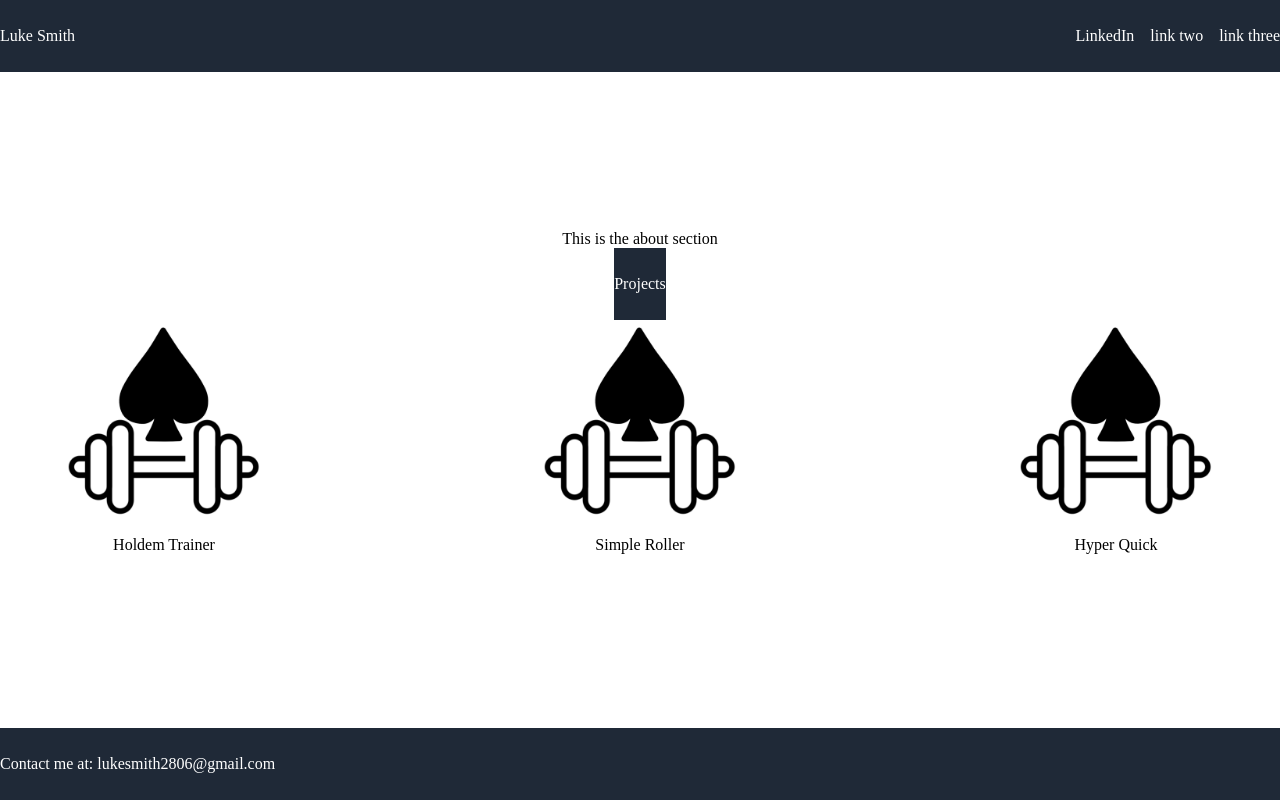
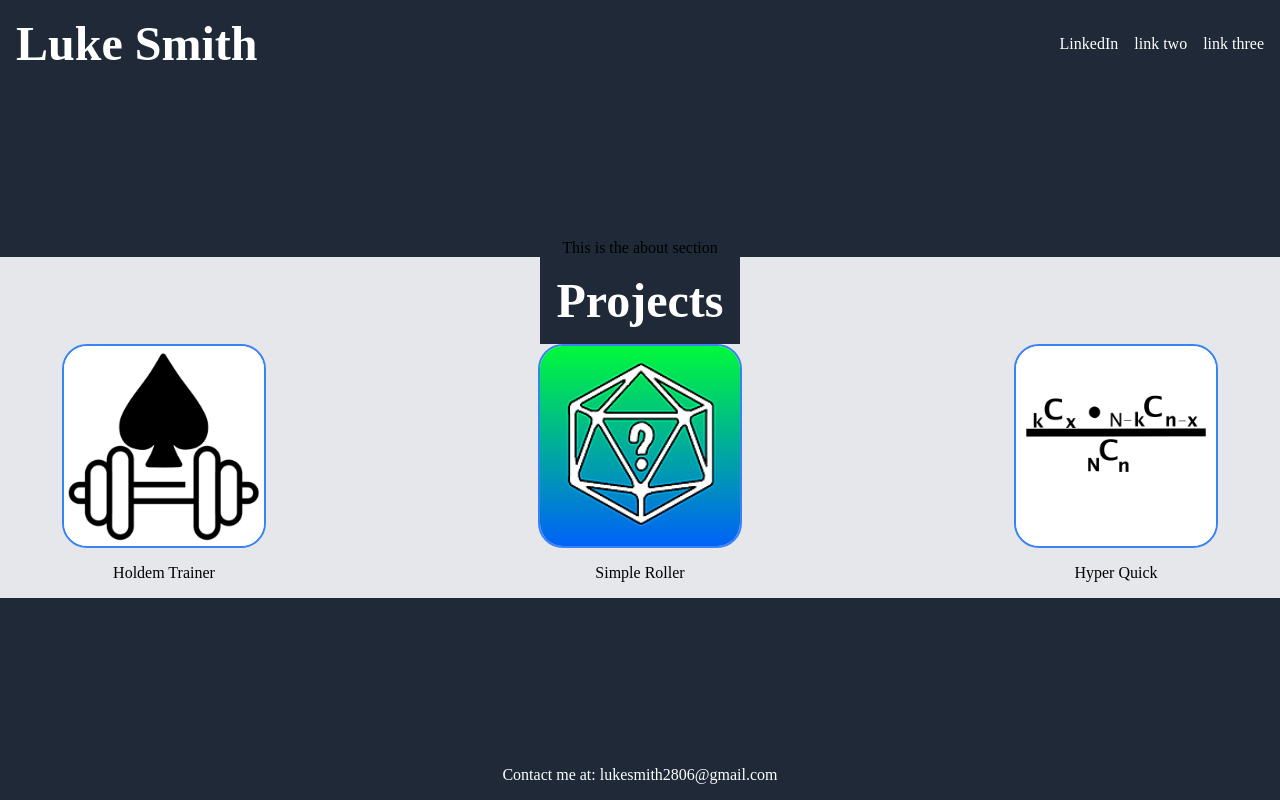
Before and after one commit to lukesmith2806/Luke-Smith-Portfolio, a plain HTML site: page index.html in a window 1280 px wide. Drawn offline with Linux system fonts and the light colour scheme.

Commit message:
Add Images and Styling Changes For App Icons
Add correct images for HyperQuick and SimpleRoller icon images
Add rounded corners to all project icon images
Add border to all project icon Images
Change background color for projects section
Change text size for name on page header

```diff
--- a/CSS/indexStyle.css
+++ b/CSS/indexStyle.css
@@ -6,10 +6,18 @@
     align-items: center;
     margin: 0;
     color: white;
-    height: 72px;
+    padding: 16px;
+
 
 }
 
+.header .text {
+    font-size: 48px;
+    font-weight: Bold;
+}
+.footer {
+    justify-content: center;
+}
 
 .projects .header {
     justify-content: center;
@@ -35,6 +43,7 @@ a {
 
 .body {
     flex: 1;
+    background-color: #1F2937;
     display: flex;
     align-items: center;
     justify-content: center;
@@ -42,6 +51,7 @@ a {
 }
 
 .projects {
+    background-color: #E5E7EB;
     display: flex;
     width: 100%;
     flex-direction: column;
@@ -69,6 +79,8 @@ a {
 .descriptions-container img {
     width: 200px;
     height: 200px;
+    border: 2px solid #3882F6;
+    border-radius: 25px;
 }
 html,
 body {
--- a/index.html
+++ b/index.html
@@ -39,11 +39,11 @@
             <div class="text"><p> Holdem Trainer</p></div>
         </div>
         <div class="descriptions-container simple-roller">
-            <img src="Images/HoldemTrainerIcon.png" alt="Holdem Trainer Icon">
+            <img src="Images/SimpleRollerIcon.png" alt="Simple Roller Icon">
             <div class="text"><p> Simple Roller</p></div>
         </div>
         <div class="descriptions-container hyper-quick">
-            <img src="Images/HoldemTrainerIcon.png" alt="Holdem Trainer Icon">
+            <img src="Images/HyperQuickIcon.png" alt="Hyper Quick Icon">
             <div class="text"><p> Hyper Quick</p></div>
         </div>
     </div>
```
Also changed, not shown: 1024.png (added), Images/HyperQuickIcon.png (added), Images/SimpleRollerIcon.png (added).
